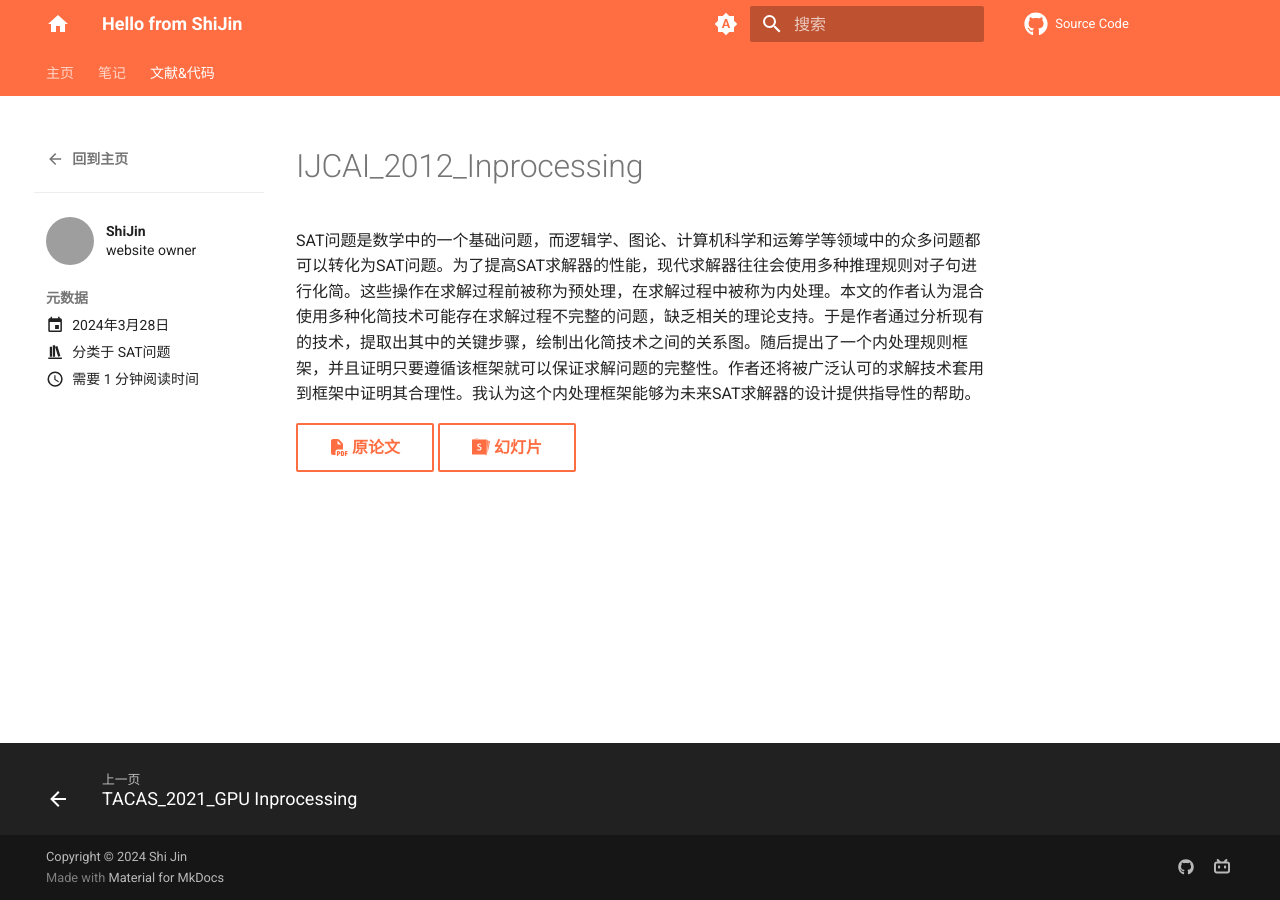
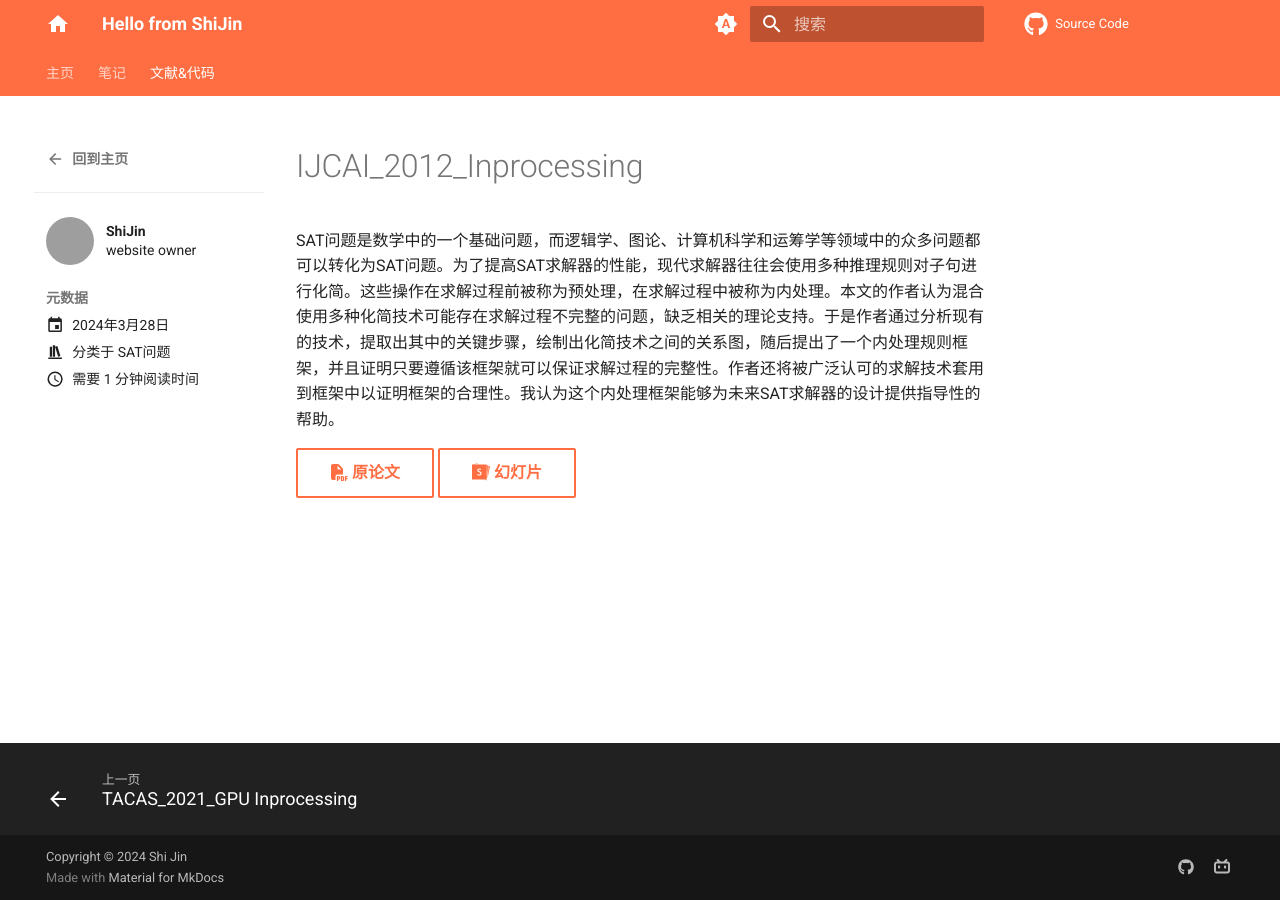
Before and after one commit to sj-shijin/hp-mkdocs-material, an MkDocs documentation site: the page built from docs/blog/posts/IJCAI_2012_Inprocessing.md, in a window 1280 px wide. Built offline with MkDocs 1.6.1 and Material for MkDocs 9.7.7, drawn with Linux system fonts in a browser that asks for light colours; comment, search, counter and statistics services are not loaded; grey boxes are pictures that could not be loaded.

Commit message:
update description

```diff
--- a/docs/blog/posts/IJCAI_2012_Inprocessing.md
+++ b/docs/blog/posts/IJCAI_2012_Inprocessing.md
@@ -8,7 +8,7 @@
     - SAT问题
 ---
 
-SAT问题是数学中的一个基础问题，而逻辑学、图论、计算机科学和运筹学等领域中的众多问题都可以转化为SAT问题。为了提高SAT求解器的性能，现代求解器往往会使用多种推理规则对子句进行化简。这些操作在求解过程前被称为预处理，在求解过程中被称为内处理。本文的作者认为混合使用多种化简技术可能存在求解过程不完整的问题，缺乏相关的理论支持。于是作者通过分析现有的技术，提取出其中的关键步骤，绘制出化简技术之间的关系图。随后提出了一个内处理规则框架，并且证明只要遵循该框架就可以保证求解问题的完整性。作者还将被广泛认可的求解技术套用到框架中证明其合理性。我认为这个内处理框架能够为未来SAT求解器的设计提供指导性的帮助。
+SAT问题是数学中的一个基础问题，而逻辑学、图论、计算机科学和运筹学等领域中的众多问题都可以转化为SAT问题。为了提高SAT求解器的性能，现代求解器往往会使用多种推理规则对子句进行化简。这些操作在求解过程前被称为预处理，在求解过程中被称为内处理。本文的作者认为混合使用多种化简技术可能存在求解过程不完整的问题，缺乏相关的理论支持。于是作者通过分析现有的技术，提取出其中的关键步骤，绘制出化简技术之间的关系图，随后提出了一个内处理规则框架，并且证明只要遵循该框架就可以保证求解过程的完整性。作者还将被广泛认可的求解技术套用到框架中以证明框架的合理性。我认为这个内处理框架能够为未来SAT求解器的设计提供指导性的帮助。
 
 [:fontawesome-solid-file-pdf: 原论文](../assets/IJCAI_2012_Inprocessing/Inprocessing%20Rules.pdf){.md-button}
 [:simple-slides: 幻灯片](../assets/IJCAI_2012_Inprocessing/IJCAI_2012_Inprocessing.html){.md-button}
```
Also changed, not shown: docs/blog/assets/IJCAI_2012_Inprocessing/IJCAI_2012_Inprocessing.html (+1 -1 lines).
